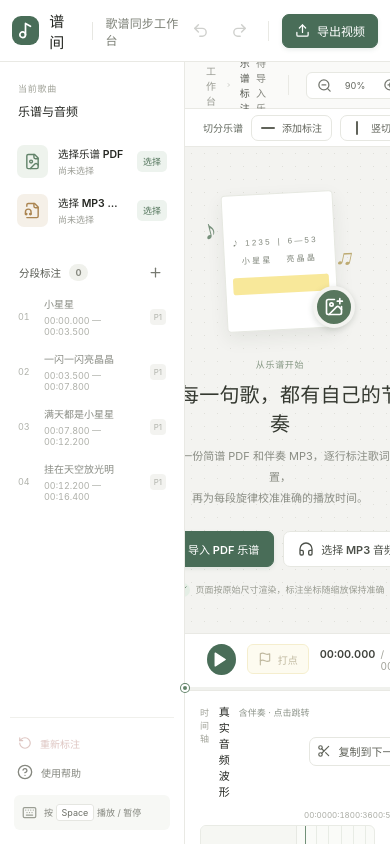
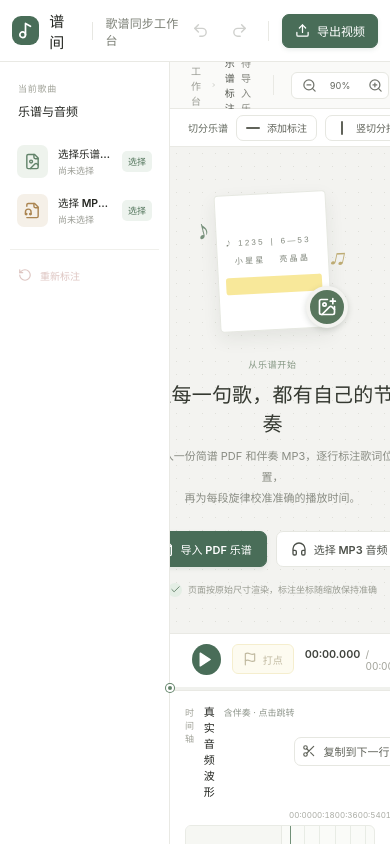
Before and after one commit to handeesome/score-karaoke-studio, a React (Vite) app: page / in a window 390 px wide. Built offline with nearby package versions, Linux system fonts and the light colour scheme.

Commit message:
refactor: select score annotations on canvas

```diff
--- a/src/App.tsx
+++ b/src/App.tsx
@@ -1,5 +1,5 @@
 import { useEffect, useMemo, useRef, useState, type Dispatch, type SetStateAction } from 'react'
-import { AlertTriangle, Check, CheckCircle2, ChevronDown, ChevronLeft, ChevronRight, CircleHelp, Clock3, FileAudio2, FileImage, FilePlus2, FileVideo2, Flag, Headphones, ImagePlus, Keyboard, LoaderCircle, MoreHorizontal, Music2, Pause, Play, Plus, Radio, Redo2, RotateCcw, Scissors, Settings2, SlidersHorizontal, Sparkles, Undo2, Upload, WandSparkles, X, ZoomIn, ZoomOut } from 'lucide-react'
+import { AlertTriangle, Check, CheckCircle2, ChevronDown, ChevronLeft, ChevronRight, CircleHelp, Clock3, FileAudio2, FileImage, FilePlus2, FileVideo2, Flag, Headphones, ImagePlus, LoaderCircle, MoreHorizontal, Music2, Pause, Play, Radio, Redo2, RotateCcw, Scissors, Settings2, SlidersHorizontal, Sparkles, Undo2, Upload, WandSparkles, X, ZoomIn, ZoomOut } from 'lucide-react'
 import type { AutoBoxCandidate, AutoCandidate, ExportSettings, KaraokeFlag, Project, Region, ScorePage, Segment } from './types'
 import ExportDialog from './components/ExportDialog'
 import AutoAlignDialog from './components/AutoAlignDialog'
@@ -9,13 +9,6 @@ import { initialProject } from './types'
 import { calculateCameraTarget, calculateKaraokeProgress, fitRegion, formatTime, segmentTimingAnchors } from './utils'
 
 const API = ''
-const demoRows = [
-  ['01', '小星星', '00:00.000', '00:03.500', '1'],
-  ['02', '一闪一闪亮晶晶', '00:03.500', '00:07.800', '1'],
-  ['03', '满天都是小星星', '00:07.800', '00:12.200', '1'],
-  ['04', '挂在天空放光明', '00:12.200', '00:16.400', '1'],
-]
-
 function App() {
   const [project, setProjectState] = useState<Project>(() => {
     try { return { ...initialProject, ...JSON.parse(localStorage.getItem('pujian-project') || '{}') } } catch { return initialProject }
@@ -473,12 +466,7 @@ function App() {
         <div className="rail-heading"><div><span className="eyebrow">当前歌曲</span><strong>乐谱与音频</strong></div></div>
         <button className="rail-project" title={project.source.pdf ? '替换乐谱 PDF' : '选择乐谱 PDF'} onClick={() => pdfInput.current?.click()}><div className="file-icon pdf"><FileImage size={17}/></div><div className="file-meta"><strong>{project.source.pdf || '选择乐谱 PDF'}</strong><span>{project.pages.length ? `${project.pages.length} 页 · ${Math.round((currentPage?.width || 0) / 10)} × ${Math.round((currentPage?.height || 0) / 10)} mm` : '尚未选择'}</span></div><span className="file-action">{project.source.pdf ? '替换' : '选择'}</span></button>
         <button className="rail-project" title={project.source.audio ? '替换 MP3 音频' : '选择 MP3 音频'} onClick={() => audioInput.current?.click()}><div className="file-icon audio"><FileAudio2 size={17}/></div><div className="file-meta"><strong>{project.source.audio || '选择 MP3 音频'}</strong><span>{duration ? `${formatTime(duration)} · 音频` : '尚未选择'}</span></div><span className="file-action">{project.source.audio ? '替换' : '选择'}</span></button>
-        <div className="sidebar-section"><div className="section-heading"><span>分段标注</span><span className="count-pill">{project.segments.length}</span><button className="icon-button tiny" title="添加标注" onClick={() => setTool('row')}><Plus size={15}/></button></div>
-          <div className="segment-nav">
-            {project.segments.length ? project.segments.map((seg, i) => <button key={seg.id} className={`segment-item ${selected === seg.id ? 'selected' : ''}`} onClick={() => { setSelected(seg.id); const idx = project.pages.findIndex(p => p.id === seg.pageId); if (idx >= 0) setActivePage(idx) }}><span className="segment-index">{String(i + 1).padStart(2, '0')}</span><span className="segment-info"><strong title={seg.text || ''}>{seg.text || `乐句 ${String(i + 1).padStart(2, '0')}`}</strong><span>{formatTime(seg.startTime)} — {formatTime(seg.endTime)}</span></span><span className="segment-page">P{project.pages.findIndex(p => p.id === seg.pageId) + 1}</span></button>) : demoRows.map(row => <button key={row[0]} className="segment-item muted-demo" onClick={() => flash('导入乐谱并添加区域后，这里会显示你的分段')}><span className="segment-index">{row[0]}</span><span className="segment-info"><strong>{row[1]}</strong><span>{row[2]} — {row[3]}</span></span><span className="segment-page">P{row[4]}</span></button>)}
-          </div>
-        </div>
-        <div className="sidebar-bottom"><button className="reset-annotations-button" disabled={!project.segments.length && !(project.flags || []).length} onClick={() => setResetOpen(true)}><RotateCcw size={14}/>重新标注</button><button className="help-link" onClick={() => flash('拖动创建标注 · 空格播放 · 方向键微调时间')}><CircleHelp size={16}/> 使用帮助</button><div className="shortcut-tip"><Keyboard size={15}/><span>按 <kbd>Space</kbd> 播放 / 暂停</span></div></div>
+        <div className="sidebar-bottom"><button className="reset-annotations-button" disabled={!project.segments.length && !(project.flags || []).length} onClick={() => setResetOpen(true)}><RotateCcw size={14}/>重新标注</button></div>
       </aside>
 
       <main className="workspace">
@@ -493,7 +481,8 @@ function App() {
                   <clipPath id="ink-reveal"><rect x={(activeSegment?.region.x || 0) * 1000} y={(activeSegment?.region.y || 0) * 1414} width={(activeSegment?.region.width || 0) * progress * 1000} height={(activeSegment?.region.height || 0) * 1414}/></clipPath>
                 </defs>
                 {activeSegment?.pageId === currentPage.id && progress > 0 && <image href={currentPage.image} x="0" y="0" width="1000" height="1414" preserveAspectRatio="none" filter="url(#ink-recolor)" clipPath="url(#ink-reveal)" pointerEvents="none"/>}
-                {project.segments.filter(s => s.pageId === currentPage.id).map(seg => { const r = seg.region; return <g key={seg.id} className={`annotation ${selected === seg.id ? 'is-selected' : ''}`} onPointerDown={e => { if (tool === 'row') return; e.stopPropagation(); if (tool === 'anchor') { addAnchor(seg, e); return }; if (tool === 'cut') { toggleCut(seg, e); return }; setSelected(seg.id); dragRef.current = { id: seg.id, kind: 'move', startX: e.clientX, startY: e.clientY, region: { ...r } }; (e.currentTarget as SVGGElement).setPointerCapture(e.pointerId) }}>
+                {project.segments.filter(s => s.pageId === currentPage.id).map(seg => { const r = seg.region; return <g key={seg.id} className={`annotation ${selected === seg.id ? 'is-selected' : ''}`} onPointerDown={e => { e.stopPropagation(); setSelected(seg.id); if (tool === 'row') return; if (tool === 'anchor') { addAnchor(seg, e); return }; if (tool === 'cut') { toggleCut(seg, e); return }; dragRef.current = { id: seg.id, kind: 'move', startX: e.clientX, startY: e.clientY, region: { ...r } }; (e.currentTarget as SVGGElement).setPointerCapture(e.pointerId) }}>
+                  <rect className="region-hit-area" x={r.x * 1000} y={r.y * 1414} width={r.width * 1000} height={r.height * 1414} rx="4"/>
                   <rect className="region-outline" x={r.x * 1000} y={r.y * 1414} width={r.width * 1000} height={r.height * 1414} rx="4"/>
                   {(seg.cuts || []).map((cut, index) => <line key={`${seg.id}-cut-${index}`} className="beat-cut" x1={(r.x + r.width * cut) * 1000} x2={(r.x + r.width * cut) * 1000} y1={r.y * 1414} y2={(r.y + r.height) * 1414}><title>第 {index + 1} 拍分界</title></line>)}
                   {(selected === seg.id || activeSegment?.id === seg.id) && (seg.anchors || []).map(anchor => <g key={`${seg.id}-${anchor.time}`} className="anchor-point"><line x1={(r.x + r.width * anchor.progress) * 1000} x2={(r.x + r.width * anchor.progress) * 1000} y1={r.y * 1414} y2={(r.y + r.height) * 1414}/><circle cx={(r.x + r.width * anchor.progress) * 1000} cy={(r.y + r.height / 2) * 1414} r="7"/><title>{formatTime(anchor.time)}</title></g>)}
--- a/src/layout.css
+++ b/src/layout.css
@@ -4,7 +4,8 @@
 html,body,#root{height:100%;min-height:0}
 body{min-width:0;height:100dvh;overflow:hidden}
 .app-shell{height:100dvh;min-height:0}
-.main-layout{grid-template-columns:252px minmax(0,1fr) 258px;grid-template-rows:minmax(0,1fr)}
+.main-layout{grid-template-columns:210px minmax(0,1fr) 258px;grid-template-rows:minmax(0,1fr)}
+.region-hit-area{fill:transparent;pointer-events:all}
 .workspace{min-height:0}
 .canvas-area{flex:1;min-height:0}
 .flag-button{height:30px;display:flex;align-items:center;gap:6px;border:1px solid #e8d98d;border-radius:6px;background:#fbf6dd;color:#6c5c20;padding:0 10px;font-size:10px;font-weight:700;white-space:nowrap}
@@ -25,6 +26,7 @@ body{min-width:0;height:100dvh;overflow:hidden}
 .vertical-line-icon{width:2px;height:14px;background:currentColor;border-radius:1px;margin:0 6px}
 .beat-cut{stroke:#b68529;stroke-width:2.5;stroke-dasharray:5 3;vector-effect:non-scaling-stroke;pointer-events:none}
 .cut-info{padding:5px 2px;color:#899085;font-size:9px;line-height:1.5}
+.sidebar-bottom{margin-top:14px}
 .reset-annotations-button{width:100%;height:30px;display:flex;align-items:center;gap:8px;padding:0 8px;border:0;border-radius:6px;background:transparent;color:#a05b50;font-size:10px;text-align:left}
 .reset-annotations-button:hover:not(:disabled){background:#fbf1ee;color:#8c4339}
 .reset-dialog{width:min(360px,100%);padding:22px;border-radius:10px;background:#fff;box-shadow:0 18px 55px #0003;color:#353831}
@@ -122,8 +124,6 @@ body{min-width:0;height:100dvh;overflow:hidden}
   .main-layout{min-height:0}
   .left-rail{padding:12px 10px 8px}
   .rail-heading{padding-bottom:10px}
-  .sidebar-section{margin-top:12px}
-  .segment-item{min-height:41px;padding-top:4px;padding-bottom:4px}
   .workspace-toolbar{height:40px;min-height:40px;padding:0 15px}
   .canvas-area{padding:8px 16px 5px}
   .transport-panel{height:48px;min-height:48px;padding:0 16px 5px}
@@ -152,15 +152,15 @@ body{min-width:0;height:100dvh;overflow:hidden}
   .inspector-bottom{display:none}
 }
 @media(max-width:1180px){
-  .main-layout{grid-template-columns:220px minmax(0,1fr) 230px}
+  .main-layout{grid-template-columns:190px minmax(0,1fr) 230px}
 }
 @media(max-width:1000px){
-  .main-layout{grid-template-columns:192px minmax(0,1fr) 210px}
+  .main-layout{grid-template-columns:175px minmax(0,1fr) 210px}
   .topbar{padding-left:12px;padding-right:12px}
   .timeline-tools .button.compact{padding:0 7px}
 }
 @media(max-width:820px){
-  .main-layout{grid-template-columns:185px minmax(0,1fr)}
+  .main-layout{grid-template-columns:170px minmax(0,1fr)}
   .right-panel{display:none}
   .project-title{display:none}
 }
```
